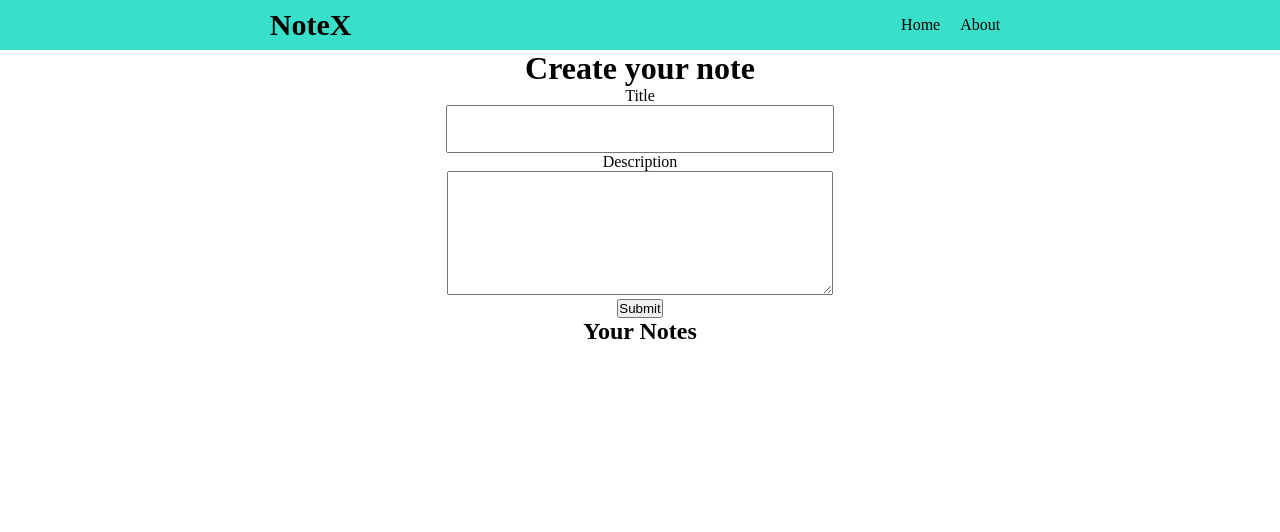
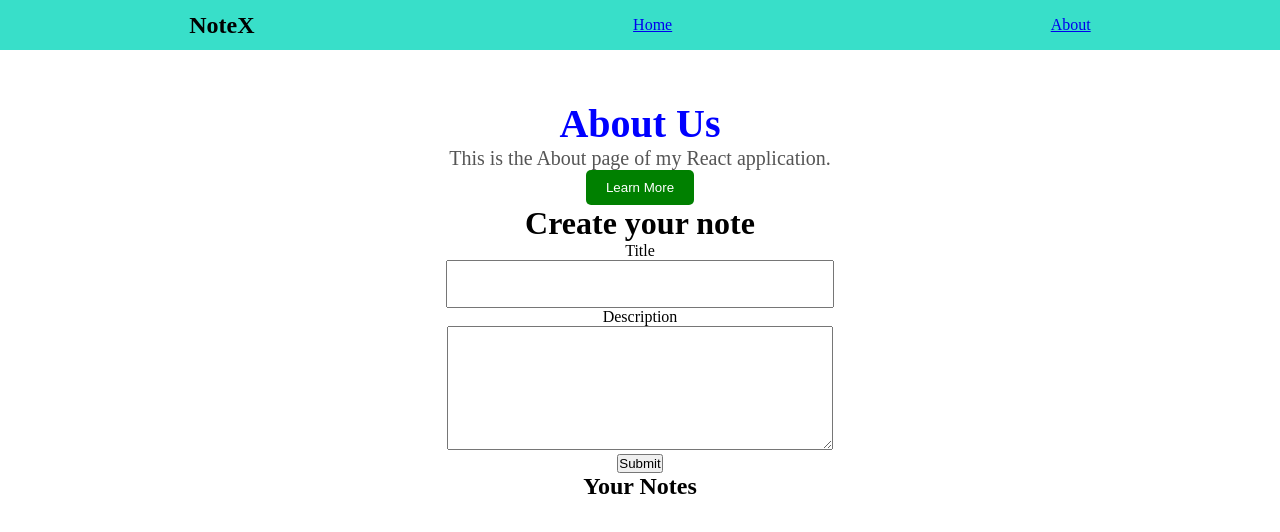
Before and after one commit to akavinashparma2006/Notes-App-Using-React, a React (Vite) app: page /about in a window 1280 px wide. Shown: the top 532 px of the page. Built offline with nearby package versions, Linux system fonts and the light colour scheme.

Commit message:
added link to about and home

```diff
--- a/components/Navabar.jsx
+++ b/components/Navabar.jsx
@@ -1,13 +1,23 @@
+
+
+import { BrowserRouter, Link, Routes, Route } from 'react-router-dom'
+import Home from './home.jsx'
+import About from './about.jsx'
+
 const Navabar = () => {
   return (
-    <nav>
-        <div className='logo'>NoteX</div>
-        <ul>
-            <li>Home</li>
-            <li>About</li>
+    <BrowserRouter>
+      <nav>
+        <h1>NoteX</h1>
+        <Link to='/home'>Home</Link>
+        <Link to='/about'>About</Link>
+      </nav>
 
-        </ul>
-        </nav>
+      <Routes>
+        <Route path='/home' element={<Home />} />
+        <Route path='/about' element={<About />} />
+      </Routes>
+    </BrowserRouter>
   )
 }
 
--- /dev/null
+++ b/components/about.jsx
@@ -0,0 +1,18 @@
+
+
+function About() {
+  return (
+    <div className="about-container">
+      <h1>About Us</h1>
+      <p>
+        This is the About page of my React application.
+      </p>
+
+      <button className="about-btn">
+        Learn More
+      </button>
+    </div>
+  );
+}
+
+export default About;
--- /dev/null
+++ b/components/home.jsx
@@ -0,0 +1,5 @@
+function Home() {
+    return <h1>Home Page</h1>;
+  }
+
+  export default Home;
--- a/package.json
+++ b/package.json
@@ -12,7 +12,8 @@
   "dependencies": {
     "react": "^19.2.6",
     "react-dom": "^19.2.6",
-    "react-icons": "^5.6.0"
+    "react-icons": "^5.6.0",
+    "react-router-dom": "^6.30.4"
   },
   "devDependencies": {
     "@eslint/js": "^10.0.1",
```
Also changed, not shown: src/App.jsx (+9 -14 lines), 1 other file (tests, documents, lock files or other folders).
